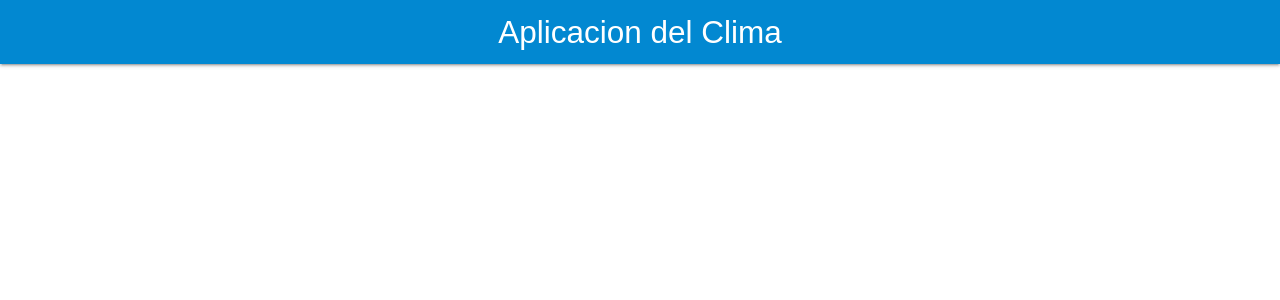
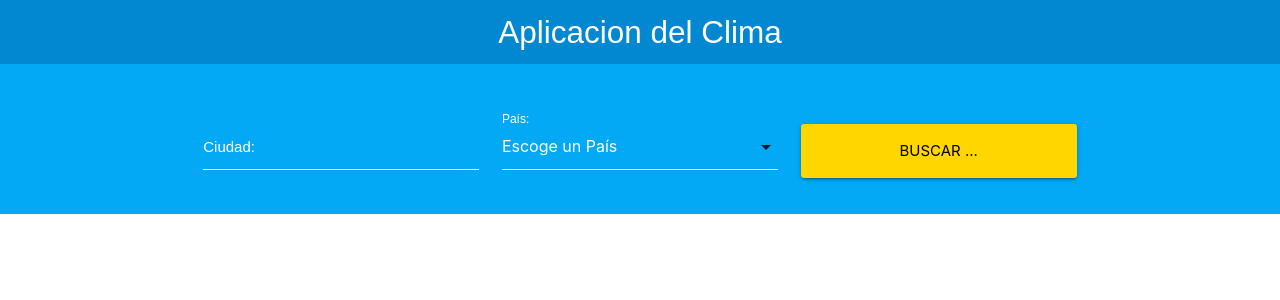
Before and after one commit to Ricuesta86/clima-reactjs, a React (Create React App) app: page / in a window 1280 px wide. Shown: the top 300 px of the page. Built offline with nearby package versions, Linux system fonts and the light colour scheme.

Commit message:
Se creo el componente formulario

```diff
--- a/src/App.js
+++ b/src/App.js
@@ -1,5 +1,6 @@
 import React, { Component } from 'react';
 import Header from './componentes/Header';
+import Formulario from './componentes/Formulario';
 
 class App extends Component {
   render(){
@@ -8,6 +9,7 @@ class App extends Component {
               <Header
                 titulo="Aplicacion del Clima"
               />
+              <Formulario />
           </div>
         );
   }
--- /dev/null
+++ b/src/componentes/Formulario.js
@@ -0,0 +1,38 @@
+import React, { Component } from 'react';
+
+class Formulario extends Component {
+    render() {
+        return (
+            <div className="contenedor-form">
+                <div className="container">
+                    <div className="row">
+                        <form>
+                            <div className="input-field col s12 m8 l4 offset-m2">
+                                <input type="text" id="ciudad"/>
+                                <label htmlFor="ciudad">Ciudad:</label>
+                            </div>
+                            <div className="input-field col s12 m8 l4 offset-m2">
+                                <select id="pais">
+                                    <option value="" defaultValue>Escoge un País</option>
+                                    <option value="AR">Argentina</option>
+                                    <option value="CO">Colombia</option>
+                                    <option value="CR">Costa Rica</option>
+                                    <option value="ES">España</option>
+                                    <option value="US">Estados Unidos</option>
+                                    <option value="MX">México</option>
+                                    <option value="PE">Perú</option>
+                                </select>
+                                <label htmlFor="pais">País:</label>
+                            </div>
+                            <div className="input-field col s12 m8 l4 offset-2 buscador">
+                                <input type="submit" className="waves-effect waves-ligth btn-large yellow accent-4" value = "Buscar ..." />
+                            </div>
+                        </form>
+                    </div>
+                </div>
+            </div>
+        );
+    }
+}
+
+export default Formulario;
```
